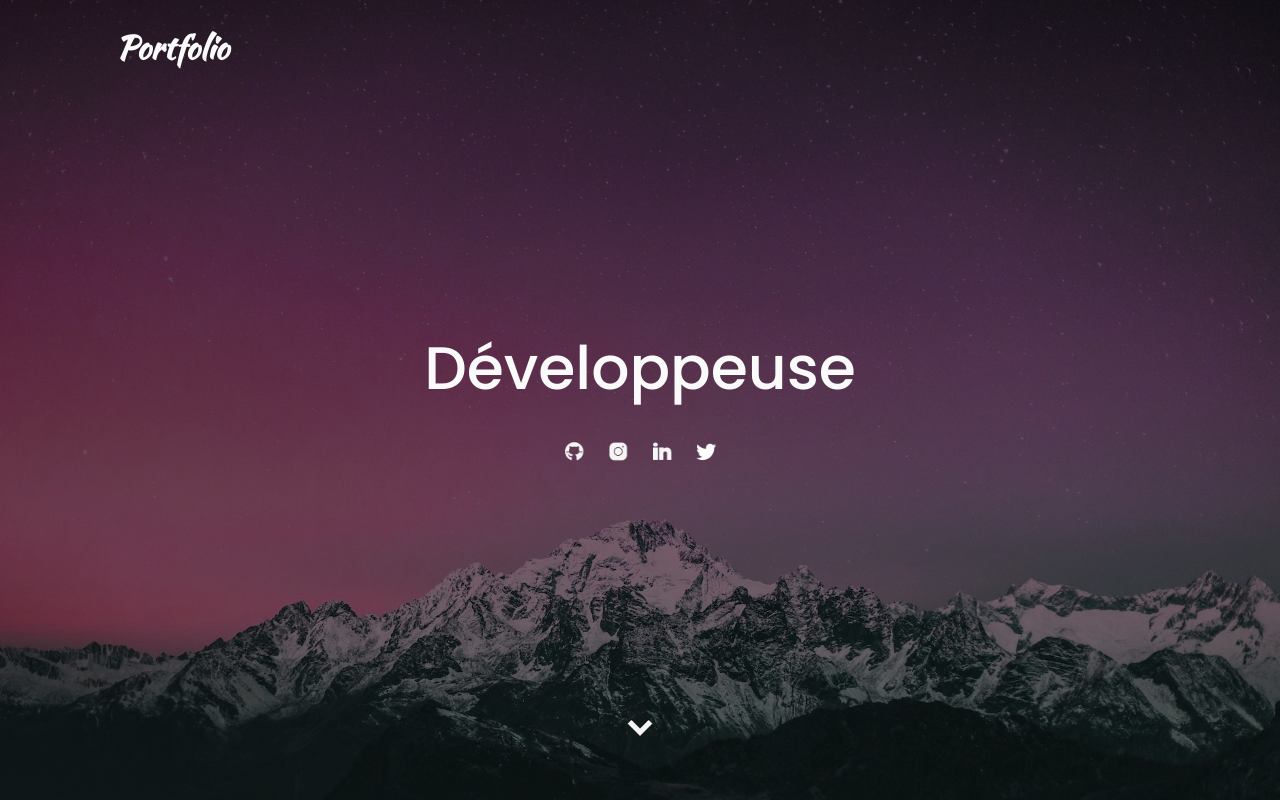
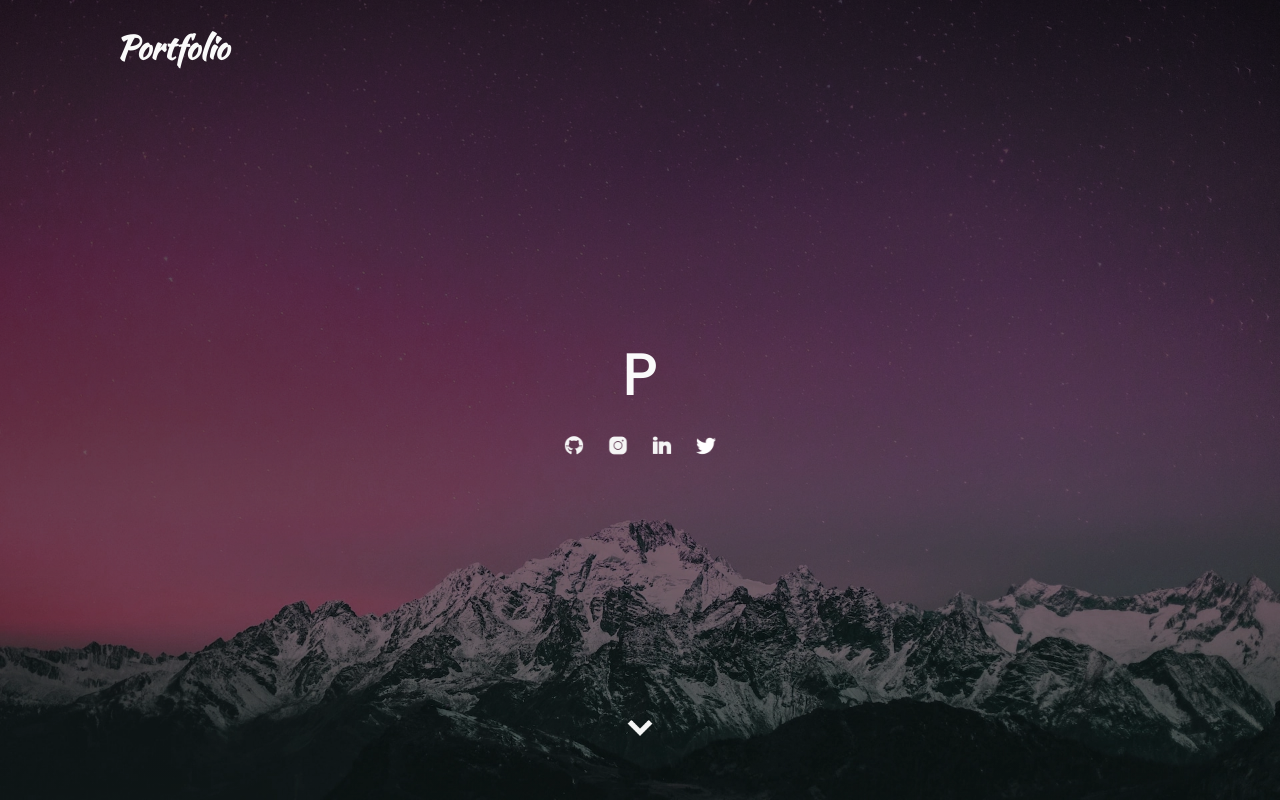
Before and after one commit to LudivineClement/portfolio_nextjs, a Next.js app: page / in a window 1280 px wide. Shown: the top 800 px of the page. Built offline with nearby package versions, Linux system fonts and the light colour scheme.

Commit message:
ajout typewriter

```diff
--- a/package.json
+++ b/package.json
@@ -19,6 +19,7 @@
     "postcss": "8.4.29",
     "react": "18.2.0",
     "react-dom": "18.2.0",
+    "react-type-animation": "^3.1.0",
     "tailwindcss": "3.3.3"
   }
 }
--- a/src/components/About.js
+++ b/src/components/About.js
@@ -12,6 +12,7 @@ const About = () => {
             width={360}
             height={500}
             className='rounded w-auto h-auto'
+            priority={false}
           />
         <div className="content-about">
           <h1 className='font-kaushan text-[2.5rem] pt-3 pb-3'>Moi c&apos;est Ludivine, <br />
--- a/src/components/Header.js
+++ b/src/components/Header.js
@@ -1,15 +1,18 @@
+'use client'
 import React from 'react';
 import Navbar from './Navbar';
 import Image from 'next/image';
 import Link from 'next/link';
+import TypeWriter from './TypeWriter';
+
 
 const Header = () => {
   return (
     <header id='home' className="bg-banner-img bg-center bg-cover h-screen bg-fixed bg-gray-global before:absolute before:top-0 before:left-0 before:right-0 before:h-full before:w-full before:bg-gradient-to-b from-black/60 to-black/20">
       <Navbar />
-      <div className="text-off-white absolute z-10 top-1/2 left-1/2 transform -translate-x-1/2 -translate-y-1/2 ">
-        <h2 className='text-6xl font-medium h-[5.7rem]'>Développeuse</h2>
-        <div className="mt-3 flex gap-6 justify-center ">
+      <div className="text-off-white absolute z-10 top-1/2 left-1/2 transform -translate-x-1/2 -translate-y-1/2 w-full text-center">
+        <TypeWriter />
+        <div className=" flex gap-6 justify-center">
           <Link href="https://github.com/LudivineClement?tab=repositories" target="_blank">
             <Image
               src="/img/icons/icon-github.png"
--- /dev/null
+++ b/src/components/TypeWriter.js
@@ -0,0 +1,26 @@
+import React from 'react';
+import { TypeAnimation } from 'react-type-animation';
+
+const TypeWriter = () => {
+  return (
+    <h2  className='text-6xl font-medium h-[5.7rem]'>
+      <TypeAnimation
+        sequence={[
+          "Développeuse",
+          1500,
+          "Codeuse",
+          1500,
+          "Passionnée",
+          1500,
+          "Créatrive",
+          1500,
+        ]}
+        speed={30}
+        repeat={Infinity}
+        cursor={false}
+      />
+    </h2>
+  );
+};
+
+export default TypeWriter;
```
Also changed, not shown: src/app/globals.css (line endings or trailing spaces), 1 other file (tests, documents, lock files or other folders).
